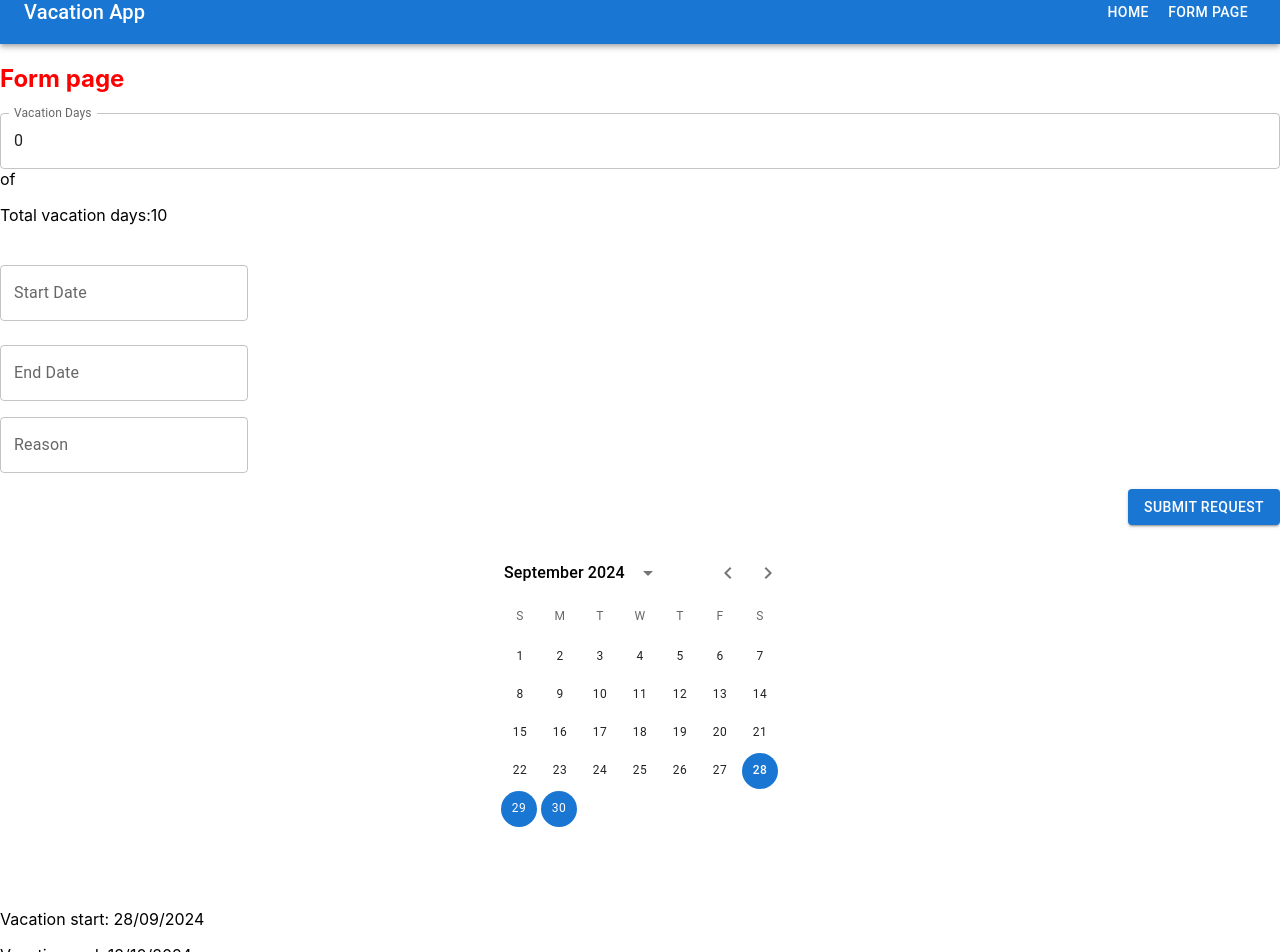
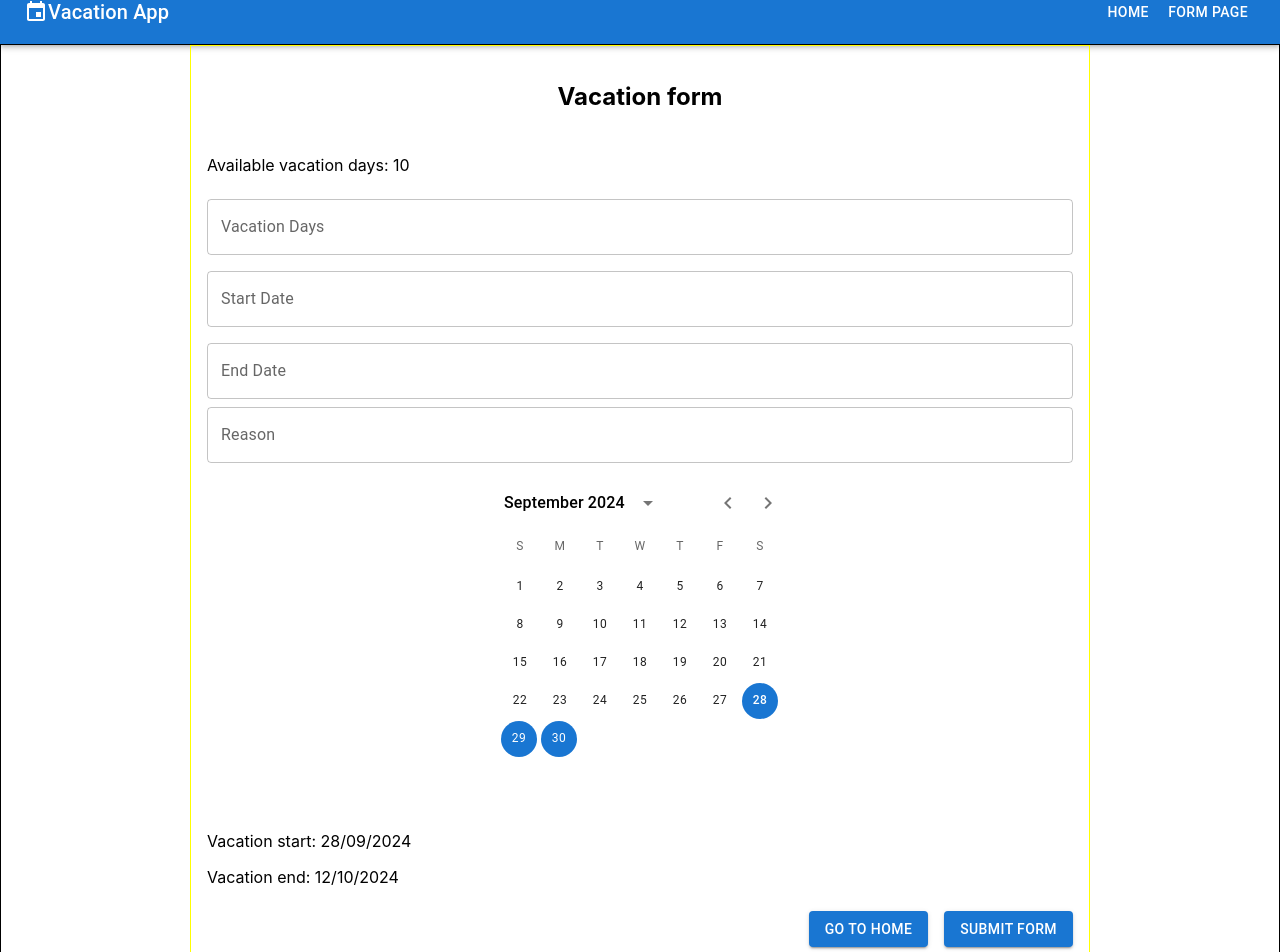
Before and after one commit to arrtych/vacation-form, a React (Create React App) app: page /form in a window 1280 px wide. Shown: the part 20-972 px from the top of the page. Built offline with nearby package versions, Linux system fonts and the light colour scheme.

Commit message:
form styling and fixing

```diff
--- a/package.json
+++ b/package.json
@@ -5,6 +5,7 @@
   "dependencies": {
     "@emotion/react": "^11.13.3",
     "@emotion/styled": "^11.13.0",
+    "@mui/icons-material": "^6.1.3",
     "@mui/material": "^6.1.3",
     "@mui/x-date-pickers": "^7.19.0",
     "@testing-library/jest-dom": "^5.17.0",
--- a/src/components/CustomDatePicker.tsx
+++ b/src/components/CustomDatePicker.tsx
@@ -3,6 +3,7 @@ import { DemoContainer } from "@mui/x-date-pickers/internals/demo";
 import { AdapterDayjs } from "@mui/x-date-pickers/AdapterDayjs";
 import { LocalizationProvider } from "@mui/x-date-pickers/LocalizationProvider";
 import { DatePicker } from "@mui/x-date-pickers/DatePicker";
+import { DialogProps } from "@mui/material/Dialog";
 
 interface CustomDatePickerProps {
   label: string;
@@ -12,10 +13,25 @@ const CustomDatePicker: React.FC<CustomDatePickerProps> = (
   props: CustomDatePickerProps
 ) => {
   const { label } = { ...props };
+  // const dialogProps: DialogProps = {
+  //   sx: {
+  //     "& .MuiPaper-root": {
+  //       width: "100%", // Ensure the modal takes full width of its parent
+  //       maxWidth: "none", // Remove the default max-width constraint
+  //     },
+  //   },
+  // };
+
   return (
     <LocalizationProvider dateAdapter={AdapterDayjs}>
       <DemoContainer components={["DatePicker"]}>
-        <DatePicker label={label} />
+        <DatePicker
+          label={label}
+          sx={{
+            // width: "61%",
+            width: "100%",
+          }}
+        />
       </DemoContainer>
     </LocalizationProvider>
   );
--- /dev/null
+++ b/src/components/HomeButton.tsx
@@ -0,0 +1,24 @@
+// src/components/HomeButton.tsx
+import React from "react";
+import { Button } from "@mui/material";
+import { useNavigate } from "react-router-dom";
+
+const HomeButton: React.FC = () => {
+  const navigate = useNavigate(); // Hook for navigation
+
+  const handleNavigateHome = () => {
+    navigate("/"); // Navigate to the home page
+  };
+
+  return (
+    <Button
+      variant="contained"
+      color="primary"
+      onClick={handleNavigateHome} // Attach the navigation to button click
+    >
+      Go to Home
+    </Button>
+  );
+};
+
+export default HomeButton;
--- a/src/components/Navbar.tsx
+++ b/src/components/Navbar.tsx
@@ -2,12 +2,21 @@
 import React from "react";
 import { AppBar, Toolbar, Typography, Button } from "@mui/material";
 import { Link } from "react-router-dom";
+import EventIcon from "@mui/icons-material/Event";
 
 const Navbar: React.FC = () => {
   return (
     <AppBar position="static">
       <Toolbar>
-        <Typography variant="h6" style={{ flexGrow: 1 }}>
+        <Typography
+          variant="h6"
+          style={{
+            flexGrow: "1",
+            display: "flex",
+            alignItems: "center",
+          }}
+        >
+          <EventIcon />
           Vacation App
         </Typography>
         <Button color="inherit" component={Link} to="/">
--- a/src/components/NumberInput.tsx
+++ b/src/components/NumberInput.tsx
@@ -22,7 +22,7 @@ const NumberInput: React.FC<NumberInputProps> = (props: NumberInputProps) => {
     <TextField
       label={label}
       type="number"
-      value={props.value}
+      value={value} //todo: change with props
       onChange={handleChange}
       variant="outlined"
       fullWidth
--- a/src/components/TotalDays/TotalDays.tsx
+++ b/src/components/TotalDays/TotalDays.tsx
@@ -7,7 +7,7 @@ interface TotalDaysProps {
 const TotalDays: React.FC<TotalDaysProps> = (props: TotalDaysProps) => {
   return (
     <div>
-      <p>Total vacation days:{props.amount}</p>
+      <p>Available vacation days: {props.amount}</p>
     </div>
   );
 };
--- a/src/components/VacationRequestForm/VacationRequestForm.module.css
+++ b/src/components/VacationRequestForm/VacationRequestForm.module.css
@@ -1,12 +1,27 @@
 .title {
-  color: red;
+  color: black;
+  text-align: center;
 }
 
-.formBox {
+.form {
   display: flex;
   justify-content: center;
+  border: 1px solid black;
+  /* max-width: 900px; */
 }
 
-.formButton {
-  float: right;
+.container {
+  border: 1px solid yellow;
+  width: 900px;
+  padding: 1em;
 }
+
+.formButtons {
+  display: flex;
+  justify-content: flex-end;
+  gap: 1em;
+}
+
+/* .dateRangeGrid {
+  gap: 5px;
+} */
--- a/src/components/VacationRequestForm/VacationRequestForm.tsx
+++ b/src/components/VacationRequestForm/VacationRequestForm.tsx
@@ -11,6 +11,7 @@ import dayjs from "dayjs";
 import CustomCalendar from "../CustomCalendar";
 import VacationRange from "../VacationRange/VacationRange";
 import TotalDays from "../TotalDays/TotalDays";
+import HomeButton from "../HomeButton";
 
 //todo: rename component name
 const VacationRequestForm: React.FC = () => {
@@ -39,38 +40,37 @@ const VacationRequestForm: React.FC = () => {
   const startDateJs = dayjs("2024-09-28");
   const endDateJs = dayjs("2024-10-12"); //may be add multiple calendar components.
   return (
-    <Box className={styles.formBox}>
-      <form onSubmit={handleSubmit}>
-        <h2 className={styles.title}>Form page</h2>
-        <Grid container spacing={2}>
+    <form onSubmit={handleSubmit} className={styles.form}>
+      <Grid container rowSpacing={1} className={styles.container}>
+        <Grid size={12} className={styles.title}>
+          <h2>Vacation form</h2>
+        </Grid>
+
         <Grid size={12}>
-            <NumberInput label={"Vacation Days"} value={0} /> of{" "}
           <TotalDays amount={10} />
         </Grid>
+
+        <Grid size={12}>
+          <NumberInput label={"Vacation Days"} value={0} />
+        </Grid>
+
         <Grid size={12}>
           <CustomDatePicker label="Start Date" />
         </Grid>
+
         <Grid size={12}>
           <CustomDatePicker label="End Date" />
         </Grid>
+
         <Grid size={12}>
           <TextField
             id="textfield-reason"
             label="Reason"
             variant="outlined"
             value={reason}
+            fullWidth
             onChange={handleReasonChange}
           />
-          </Grid>
-          <Grid size={12}>
-            <Button
-              type="submit"
-              variant="contained"
-              color="primary"
-              className={styles.formButton}
-            >
-              Submit Request
-            </Button>
         </Grid>
 
         <Grid size={12}>
@@ -80,9 +80,15 @@ const VacationRequestForm: React.FC = () => {
         <Grid size={12}>
           <VacationRange startDate={startDateJs} endDate={endDateJs} />
         </Grid>
+
+        <Grid size={12} className={styles.formButtons}>
+          <HomeButton />
+          <Button type="submit" variant="contained" color="primary">
+            Submit Form
+          </Button>
+        </Grid>
       </Grid>
     </form>
-    </Box>
   );
 };
 
--- a/src/pages/FormPage.tsx
+++ b/src/pages/FormPage.tsx
@@ -4,9 +4,9 @@ import VacationRequestForm from "../components/VacationRequestForm/VacationReque
 
 const FormPage: React.FC = () => {
   return (
-    <Box>
-      <VacationRequestForm />
-    </Box>
+    // <Box>
+    <VacationRequestForm />
+    // </Box>
   );
 };
 
```
Also changed, not shown: 1 other file (tests, documents, lock files or other folders). Lines whose indentation alone changed are shown as unchanged.
